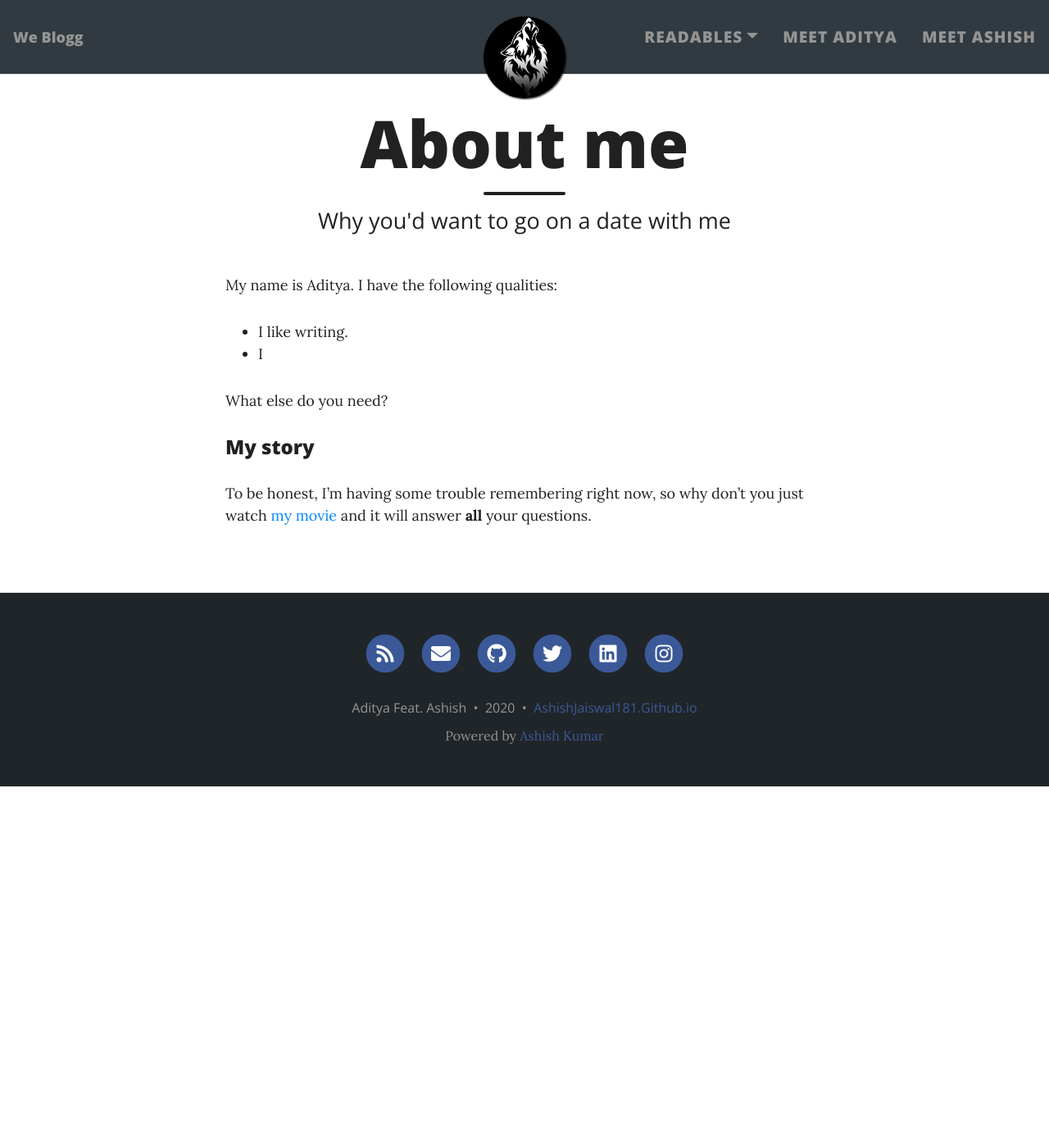
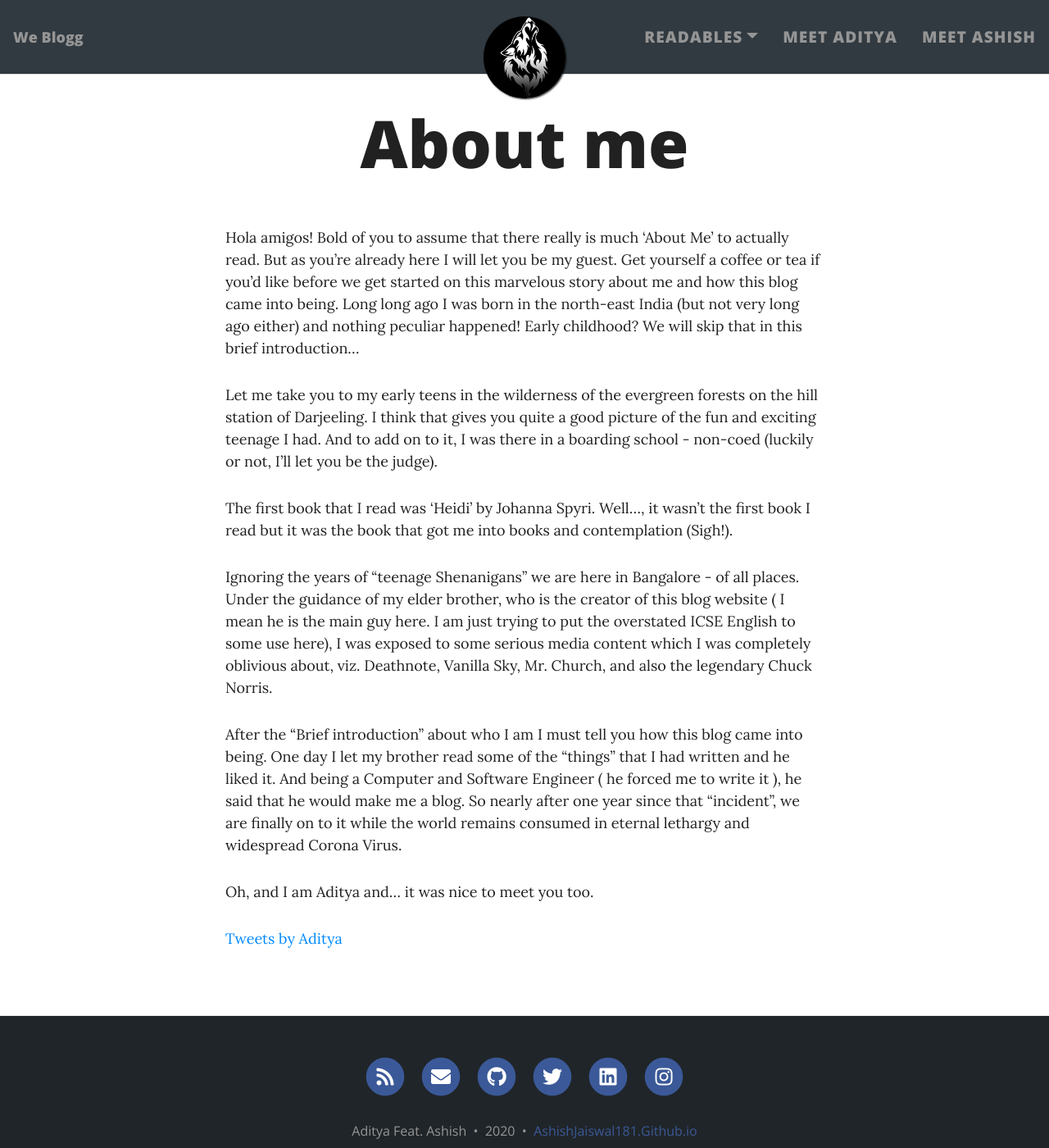
Before and after one commit to Ashishjaiswal181/WeBlogg, a Jekyll site: the page built from aboutme.md, in a window 1280 px wide and 1400 px high. Shown: the whole window at 82% size. Built offline with Jekyll 4.4.1, drawn with Linux system fonts in a browser that asks for light colours; nearby versions of some CDN libraries; comment, search, counter and statistics services are not loaded.

Commit message:
about me

```diff
--- a/aboutme.md
+++ b/aboutme.md
@@ -1,16 +1,20 @@
 ---
 layout: page
 title: About me
-subtitle: Why you'd want to go on a date with me
 ---
 
-My name is Aditya. I have the following qualities:
 
-- I like writing.
-- I
+Hola amigos! Bold of you to assume that there really is much 'About Me' to actually read. But as you're already here I will let you be my guest. Get yourself a coffee or tea if you'd like before we get started on this marvelous story about me and how this blog came into being.
+Long long ago I was born in the north-east India (but not very long ago either) and nothing peculiar happened! Early childhood? We will skip that in this brief introduction...
 
-What else do you need?
+Let me take you to my early teens in the wilderness of the evergreen forests on the hill station of Darjeeling. I think that gives you quite a good picture of the fun and exciting teenage I had. And to add on to it, I was there in a boarding school - non-coed (luckily or not, I'll let you be the judge).
 
-### My story
+The first book that I read was 'Heidi' by Johanna Spyri. Well..., it wasn't the first book I read but it was the book that got me into books and contemplation (Sigh!).
 
-To be honest, I'm having some trouble remembering right now, so why don't you just watch [my movie](https://en.wikipedia.org/wiki/The_Princess_Bride_%28film%29) and it will answer **all** your questions.
+Ignoring the years of "teenage Shenanigans" we are here in Bangalore - of all places. Under the guidance of my elder brother, who is the creator of this blog website ( I mean he is the main guy here. I am just trying to put the overstated ICSE English to some use here), I was exposed to some serious media content which I was completely oblivious about, viz. Deathnote, Vanilla Sky, Mr. Church, and also the legendary Chuck Norris.
+
+ After the "Brief introduction" about who I am I must tell you how this blog came into being. One day I let my brother read some of the "things" that I had written and he liked it. And being a Computer and Software Engineer ( he forced me to write it ), he said that he would make me a blog. So nearly after one year since that "incident", we are finally on to it while the world remains consumed in eternal lethargy and widespread Corona Virus.
+
+Oh, and I am Aditya and... it was nice to meet you too.
+
+<a class="twitter-timeline" data-theme="light" href="https://twitter.com/Adityak02936786?ref_src=twsrc%5Etfw">Tweets by Aditya</a> <script async src="https://platform.twitter.com/widgets.js" charset="utf-8"></script>
```
